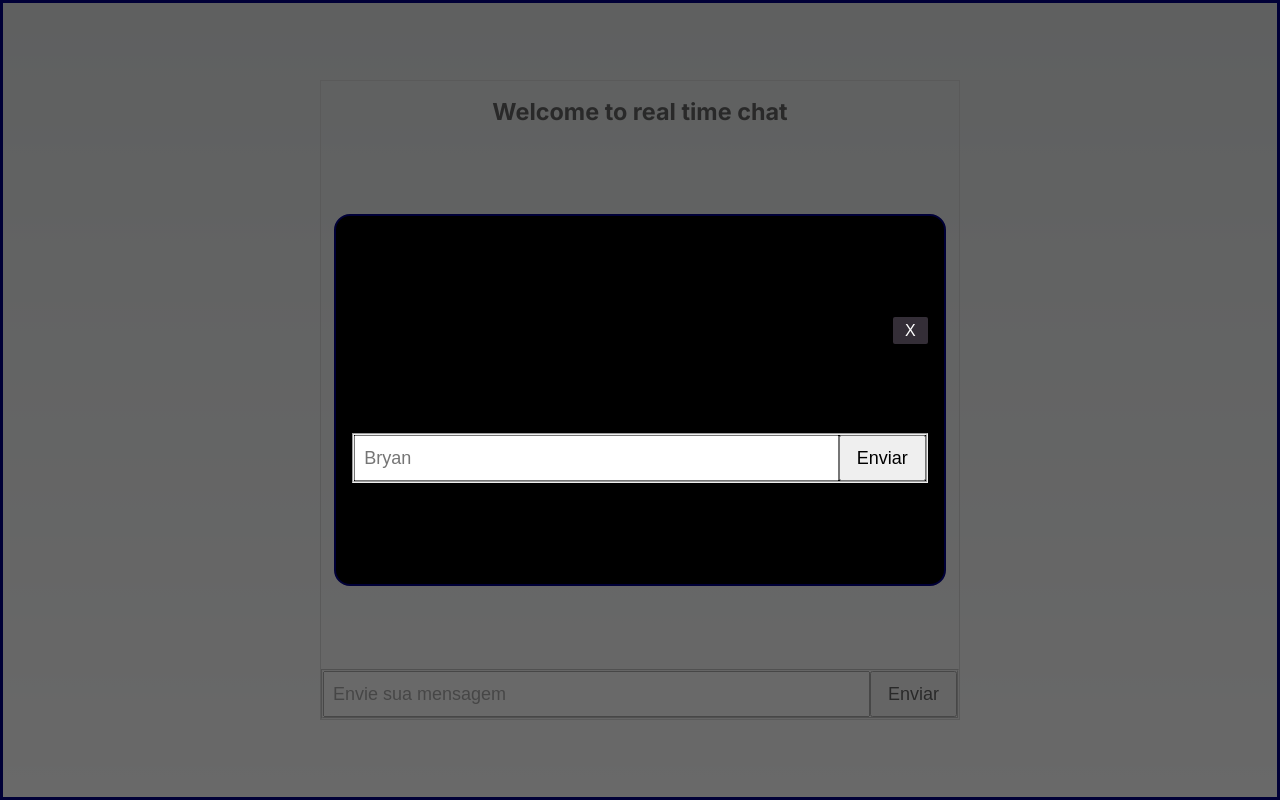
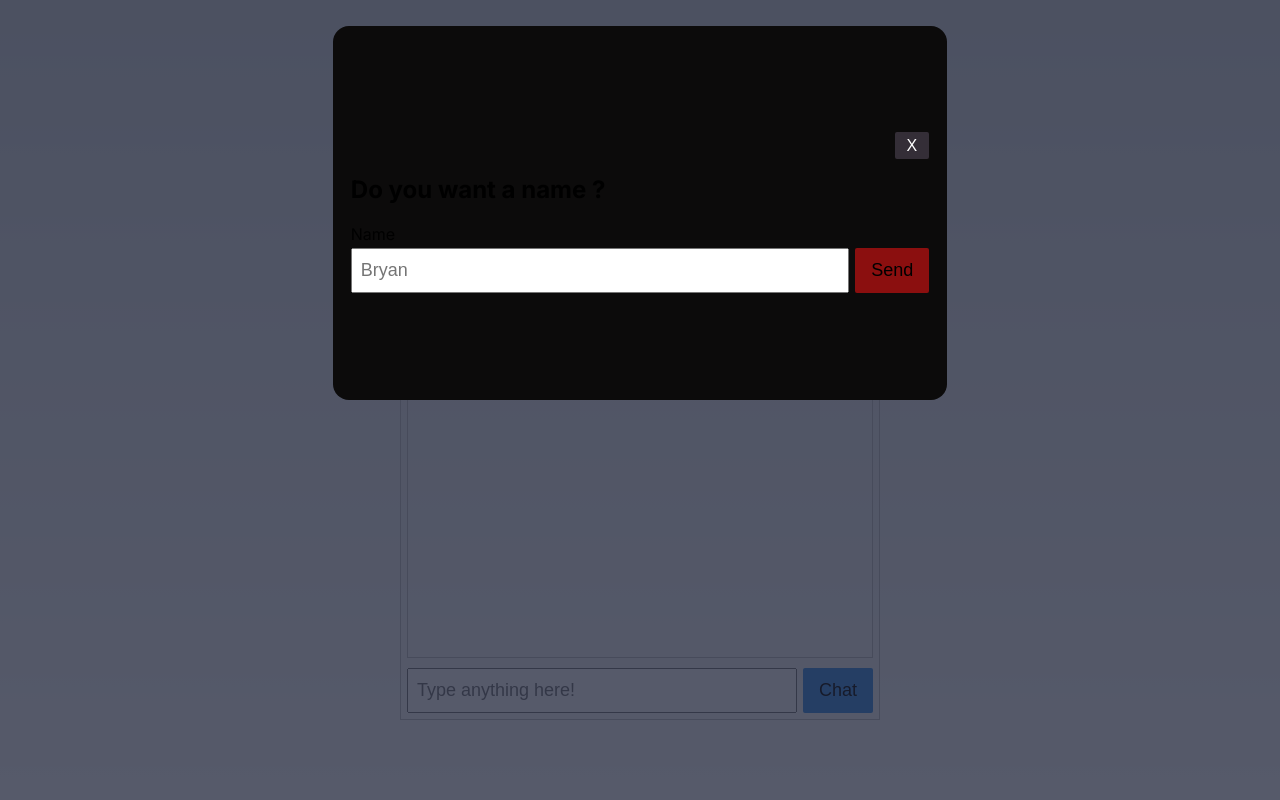
Before and after one commit to lazarok09/chat-in-real-time, a Next.js app in the folder frontend/: page / in a window 1280 px wide. Built offline with nearby package versions, Linux system fonts and the light colour scheme; no server answers.

Commit message:
style(frontend/Chat): improve layout design of modal and chat

```diff
--- a/frontend/src/app/globals.css
+++ b/frontend/src/app/globals.css
@@ -1,9 +1,9 @@
 :root {
   --max-width: 1100px;
   --border-radius: 12px;
-  --font-mono: ui-monospace, Menlo, Monaco, 'Cascadia Mono', 'Segoe UI Mono',
-    'Roboto Mono', 'Oxygen Mono', 'Ubuntu Monospace', 'Source Code Pro',
-    'Fira Mono', 'Droid Sans Mono', 'Courier New', monospace;
+  --font-mono: ui-monospace, Menlo, Monaco, "Cascadia Mono", "Segoe UI Mono",
+    "Roboto Mono", "Oxygen Mono", "Ubuntu Monospace", "Source Code Pro",
+    "Fira Mono", "Droid Sans Mono", "Courier New", monospace;
 
   --foreground-rgb: 0, 0, 0;
   --background-start-rgb: 214, 219, 220;
--- a/frontend/src/app/page.tsx
+++ b/frontend/src/app/page.tsx
@@ -5,7 +5,6 @@ import { UserProvider } from "@/context/User";
 export default function Home() {
   return (
     <UserProvider>
-      <DialogComponent />
       <Chat />
     </UserProvider>
   );
--- a/frontend/src/components/Button/index.module.scss
+++ b/frontend/src/components/Button/index.module.scss
@@ -3,4 +3,7 @@
   font-size: 18px;
   font-weight: 500;
   cursor: pointer;
+  background: #3C91E6;
+  border: none;
+  border-radius: 2px;
 }
--- a/frontend/src/components/Chat/index.module.scss
+++ b/frontend/src/components/Chat/index.module.scss
@@ -9,11 +9,21 @@
   font-size: 20px;
   border: 1px solid #c2c2c2;
   width: 50%;
-  min-height: 80vh;
-
+  height: 80vh;
+  max-width: 480px;
+  padding: 6px;
   display: flex;
   justify-content: space-between;
   flex-direction: column;
+}
+.messages {
+  border: 1px solid #c2c2c2;
+  margin-bottom: 10px;
+  flex: 1;
+  flex-wrap: wrap;
+  word-break: break-all;
+  overflow-y: auto;
+  overflow-x: hidden;
 }
 .welcome {
   display: flex;
--- a/frontend/src/components/Chat/index.tsx
+++ b/frontend/src/components/Chat/index.tsx
@@ -16,6 +16,7 @@ import { UserContext } from "@/context/User/context";
 import { Button } from "../Button";
 import { Input } from "../Input";
 import { Fieldset } from "../Fieldset";
+import { DialogComponent } from "../Dialog";
 
 export const Chat = () => {
   const [input, setInput] = useState("");
@@ -70,22 +71,22 @@ export const Chat = () => {
 
   return (
     <main className={styles.main}>
+      <DialogComponent />
+
       <section className={styles.section}>
-        <article>
-          <h1 className={styles.welcome}>Welcome to real time chat </h1>
+        <h1 className={styles.welcome}>Welcome to real time chat </h1>
+        <article className={styles.messages}>
           {messages.map((message) => message)}
         </article>
 
         <form onSubmit={handleSubmit} className={styles.square}>
           <Fieldset>
             <Input
-              placeholder="Envie sua mensagem"
+              placeholder="Type anything here!"
               value={input}
               onChange={onChangeHandler}
             />
-            <Button disabled={submiting}>
-              {submiting ? "Enviando" : "Enviar"}
-            </Button>
+            <Button disabled={submiting}>Chat</Button>
           </Fieldset>
         </form>
       </section>
--- a/frontend/src/components/Dialog/index.module.scss
+++ b/frontend/src/components/Dialog/index.module.scss
@@ -3,13 +3,9 @@
   padding: 1.6rem;
   width: 100%;
   height: 100%;
-  margin: 0 auto;
-  display: flex;
-  align-content: center;
-  align-items: center;
-  justify-content: center;
-  border: 3px solid rgba(0, 0, 55, 1);
-  background:  rgba(55, 55, 55, 0.75);
+
+  border: none;
+  background: rgba(30, 35, 56, 0.75);
   &__close {
     display: flex;
     width: 100%;
@@ -18,7 +14,7 @@
       font-size: 1rem;
       padding: 4.5px 12px;
       cursor: pointer;
-      background: #342E37;
+      background: #342e37;
       color: white;
       border: none;
       border-radius: 2px;
@@ -27,15 +23,18 @@
 }
 
 .dialog__body {
-  background: black;
+  margin: auto;
+  background: #0c0b0b;
   display: flex;
   justify-content: center;
   width: 50%;
   height: 50%;
-  padding: 0 16px;
-  border: 2px solid rgba(0, 0, 55, 1);
+  padding: 0 18px;
   border-radius: 16px;
   display: flex;
   flex-direction: column;
   gap: 16px;
 }
+.button__red {
+  background: rgba(148, 15, 15, 0.932);
+}
--- a/frontend/src/components/Dialog/index.tsx
+++ b/frontend/src/components/Dialog/index.tsx
@@ -1,8 +1,9 @@
 "use client";
+
 import { UserContext } from "@/context/User/context";
 import { FormEvent, useContext, useRef } from "react";
 import styles from "./index.module.scss";
-import styles2 from "../Chat/index.module.scss";
+
 import { Input } from "../Input";
 import { Button } from "../Button";
 import { Fieldset } from "../Fieldset";
@@ -13,8 +14,10 @@ export const DialogComponent = () => {
   const { setUser } = useContext(UserContext);
 
   const handleCloseDialog = () => {
-    if (!dialogRef?.current) return alert("Error when closing dialog");
-
+    if (!dialogRef?.current) {
+      alert("Error when closing dialog");
+      return;
+    }
     dialogRef.current.close();
   };
 
@@ -29,16 +32,17 @@ export const DialogComponent = () => {
   };
 
   return (
-    <dialog className={styles.dialog} open id="user-dialog" ref={null}>
+    <dialog className={styles.dialog} open id="user-dialog" ref={dialogRef}>
       <section className={styles.dialog__body}>
         <div className={styles.dialog__close}>
-          <button
+          <Button
             className={styles.dialog__close__button}
             onClick={handleCloseDialog}
             aria-label="fechar modal"
+            type="button"
           >
             X
-          </button>
+          </Button>
         </div>
 
         <h1>Do you want a name ?</h1>
@@ -54,7 +58,7 @@ export const DialogComponent = () => {
               type="text"
               id="username"
             />
-            <Button type="submit">Enviar</Button>
+            <Button  className={styles.button__red} type="submit">Send</Button>
           </Fieldset>
         </form>
       </section>
--- a/frontend/src/components/Fieldset/index.module.scss
+++ b/frontend/src/components/Fieldset/index.module.scss
@@ -1,6 +1,8 @@
 .fieldset {
-  height: 50px;
+  height: 45px;
   display: flex;
   flex: 1;
   justify-content: space-between;
+  border: none;
+  gap: 6px;
 }
--- a/frontend/src/components/Input/index.module.scss
+++ b/frontend/src/components/Input/index.module.scss
@@ -3,4 +3,5 @@
   height: 100%;
   padding: 8px;
   font-size: 18px;
+
 }
--- a/frontend/src/components/Message/index.module.scss
+++ b/frontend/src/components/Message/index.module.scss
@@ -2,6 +2,8 @@
   display: flex;
   position: relative;
   align-items: center;
+  word-wrap: break-word;
+  flex-wrap: wrap;
 
   margin: 16px;
 
```
